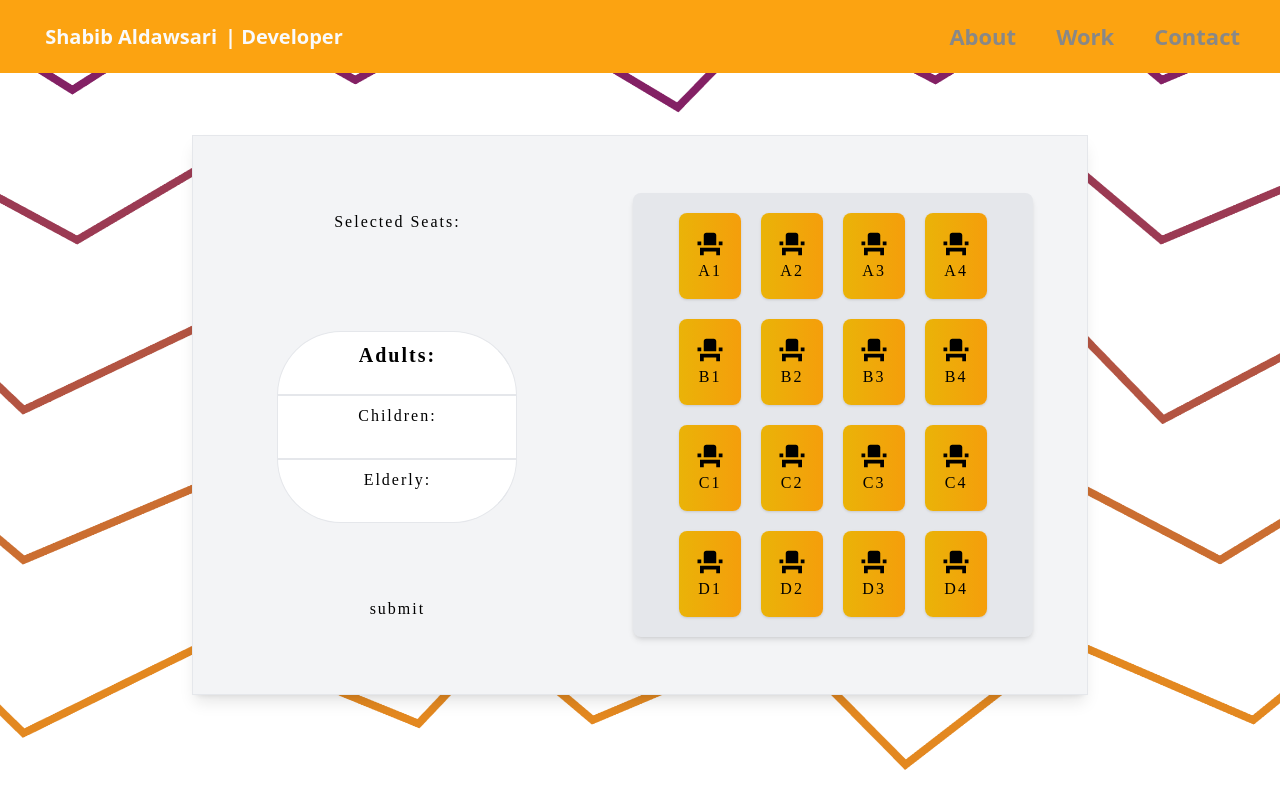
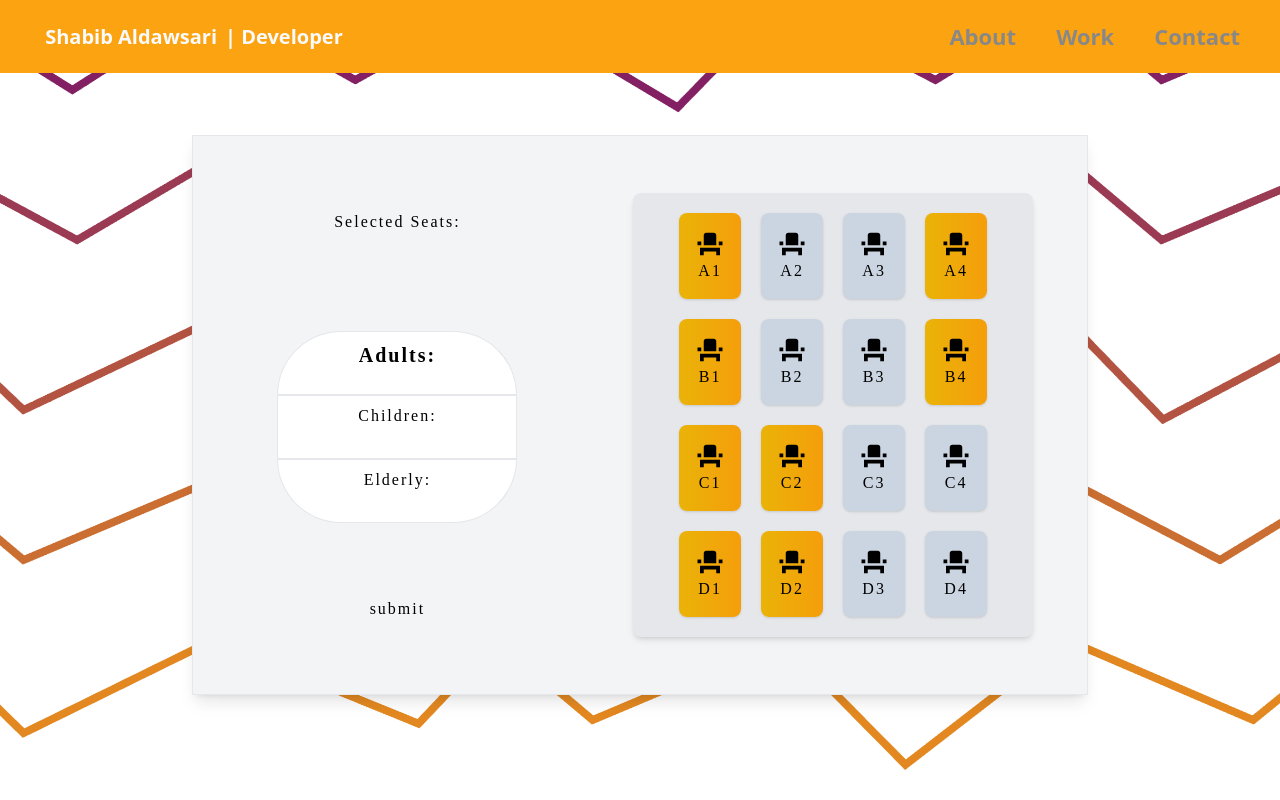
Before and after one commit to ShabibCodes/Rail-reservation, a React (Vite) app: page /seats in a window 1280 px wide. Built offline with nearby package versions, Linux system fonts and the light colour scheme; a web font is replaced by a local one; what tw-elements would draw is missing.

Commit message:
disabled seats

```diff
--- a/src/components/Main.jsx
+++ b/src/components/Main.jsx
@@ -52,7 +52,7 @@ const Main = () => {
 
 						<Select
 							placeholder="FROM"
-							className={`${styles.inputTheme} shadow-[0_4px_9px_-4px_#3b71ca] font-medium border-black xl:w-96
+							className={`${styles.inputTheme}  font-medium border-black xl:w-96
                             transition duration-150 ease-in-out px-[40px] py-[7px] rounded-[5px] outline-none `}
 							closeMenuOnSelect={true}
 							components={animatedComponents}
@@ -66,7 +66,7 @@ const Main = () => {
 						</div>
 						<Select
 							placeholder="TO"
-							className={`${styles.inputTheme} shadow-[0_4px_9px_-4px_#3b71ca] font-medium border-black xl:w-96
+							className={`${styles.inputTheme}  font-medium border-black xl:w-96
                             transition duration-150 ease-in-out px-[40px] py-[7px] rounded-[5px] outline-none `}
 							closeMenuOnSelect={true}
 							components={animatedComponents}
@@ -80,9 +80,10 @@ const Main = () => {
 						<div className="flex flex-row  justify-between gap-12 mt-7 mb-7">
 							<button
 								onClick={() => handleDate()}
-								className={` ${
-									showDate ? "bg-[#ecb32e]" : "calendar-btn "
-								} min-w-[70px] min-h-[100px] bg-[#ecb32e] text-white flex flex-row justify-center items-center rounded`}
+								className={` ${showDate ? "bg-[#ecb32e]" : "calendar-btn "} ${
+									styles.inputTheme
+								}  font-medium border-black xl:w-96
+                                transition duration-150 ease-in-out px-[40px] py-[7px] outline-none min-w-[70px] min-h-[100px] bg-[#ecb32e] text-white flex flex-row justify-center items-center rounded`}
 							>
 								<BsCalendarEventFill size={40} color="white" />
 							</button>
@@ -143,6 +144,7 @@ const Main = () => {
 							</div>
 						</div>
 
+						<button type="submit">
 							<Link
 								to={"/seats"}
 								className={`${styles.navBarElement} hover:bg-red-700  text-[22px] font-bold text-white predict-button flex justify-center items-center
@@ -150,6 +152,7 @@ const Main = () => {
 							>
 								Next step
 							</Link>
+						</button>
 					</form>
 				</div>
 			</section>
--- a/src/components/Seats.jsx
+++ b/src/components/Seats.jsx
@@ -49,19 +49,28 @@ const Seats = () => {
 							className="seats flex flex-row flex-wrap w-[25em] justify-center items-center
                      gap-5 border-5 rounded-lg shadow-md py-5 px-2 mx-8 bg-gray-200 "
 						>
+							{/* seats with status false means it's taking
+                                it should have a differnt color
+                            */}
+
+							{/* 👇️ iterate over an object KEYS */}
 							{seats.map((seat, index) => (
 								<button
 									key={index}
-									value={seat}
+									value={seat.id}
 									onClick={handleSeats}
 									type="radio"
-									className="btnHover w-13 h-15 p-4 rounded-lg
-                                 shadow bg-gradient-to-r from-yellow-500 to-amber-500"
+									className={`${
+										seat.status
+											? "btnHover bg-gradient-to-r from-yellow-500 to-amber-500 "
+											: "bg-slate-300 "
+									}  w-13 h-15 p-4 rounded-lg
+                                 shadow `}
 								>
 									<p>
 										<MdEventSeat size={30} />
 									</p>
-									{seat}
+									{seat.id}
 								</button>
 							))}
 						</p>
--- a/src/components/constants/seats.js
+++ b/src/components/constants/seats.js
@@ -1,18 +1,18 @@
 export const seats = [
-	"A1",
-	"A2",
-	"A3",
-	"A4",
-	"B1",
-	"B2",
-	"B3",
-	"B4",
-	"C1",
-	"C2",
-	"C3",
-	"C4",
-	"D1",
-	"D2",
-	"D3",
-	"D4",
+	{ id: "A1", status: true },
+	{ id: "A2", status: false },
+	{ id: "A3", status: false },
+	{ id: "A4", status: true },
+	{ id: "B1", status: true },
+	{ id: "B2", status: false },
+	{ id: "B3", status: false },
+	{ id: "B4", status: true },
+	{ id: "C1", status: true },
+	{ id: "C2", status: true },
+	{ id: "C3", status: false },
+	{ id: "C4", status: false },
+	{ id: "D1", status: true },
+	{ id: "D2", status: true },
+	{ id: "D3", status: false },
+	{ id: "D4", status: false },
 ];
--- a/src/components/constants/styles.js
+++ b/src/components/constants/styles.js
@@ -18,7 +18,8 @@ const styles = {
 		"sm:text-[18px] text-[14px] text-secondary uppercase tracking-wider",
 	navBarElement:
 		"bg-gradient-to-r from-orange-500 to-yellow-500 hover:from-pink-500 hover:to-blue-200 border-white-10",
-	inputTheme: "bg-[#f0a630] hover:bg-[#fdae2f] focus:outline-none",
+	inputTheme:
+		"bg-[#f0a630] hover:bg-[#fdae2f] focus:outline-none shadow-[0_4px_9px_-4px_#3b71ca]",
 };
 
 export { styles };
```
Lines whose indentation alone changed are shown as unchanged.
